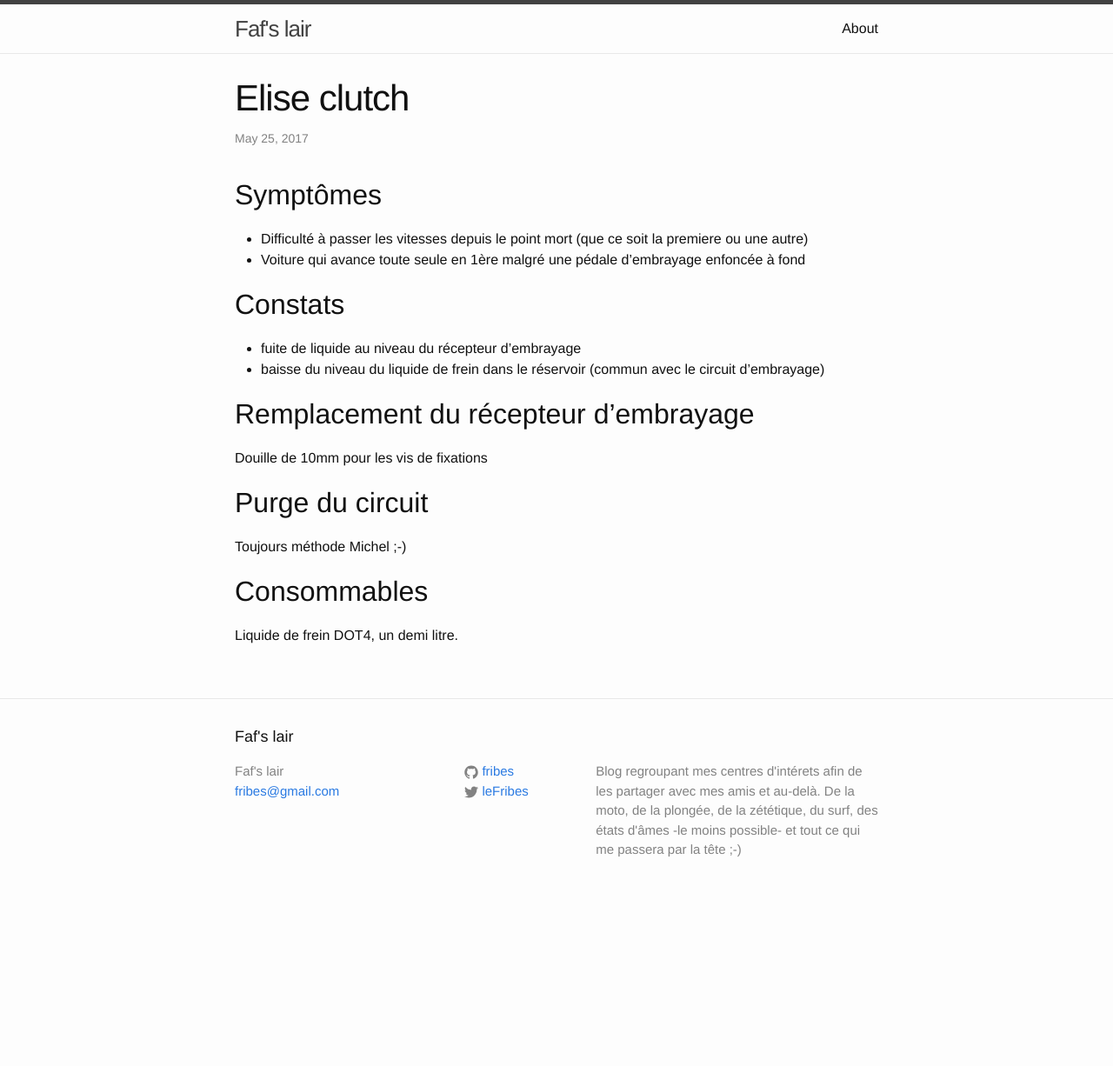
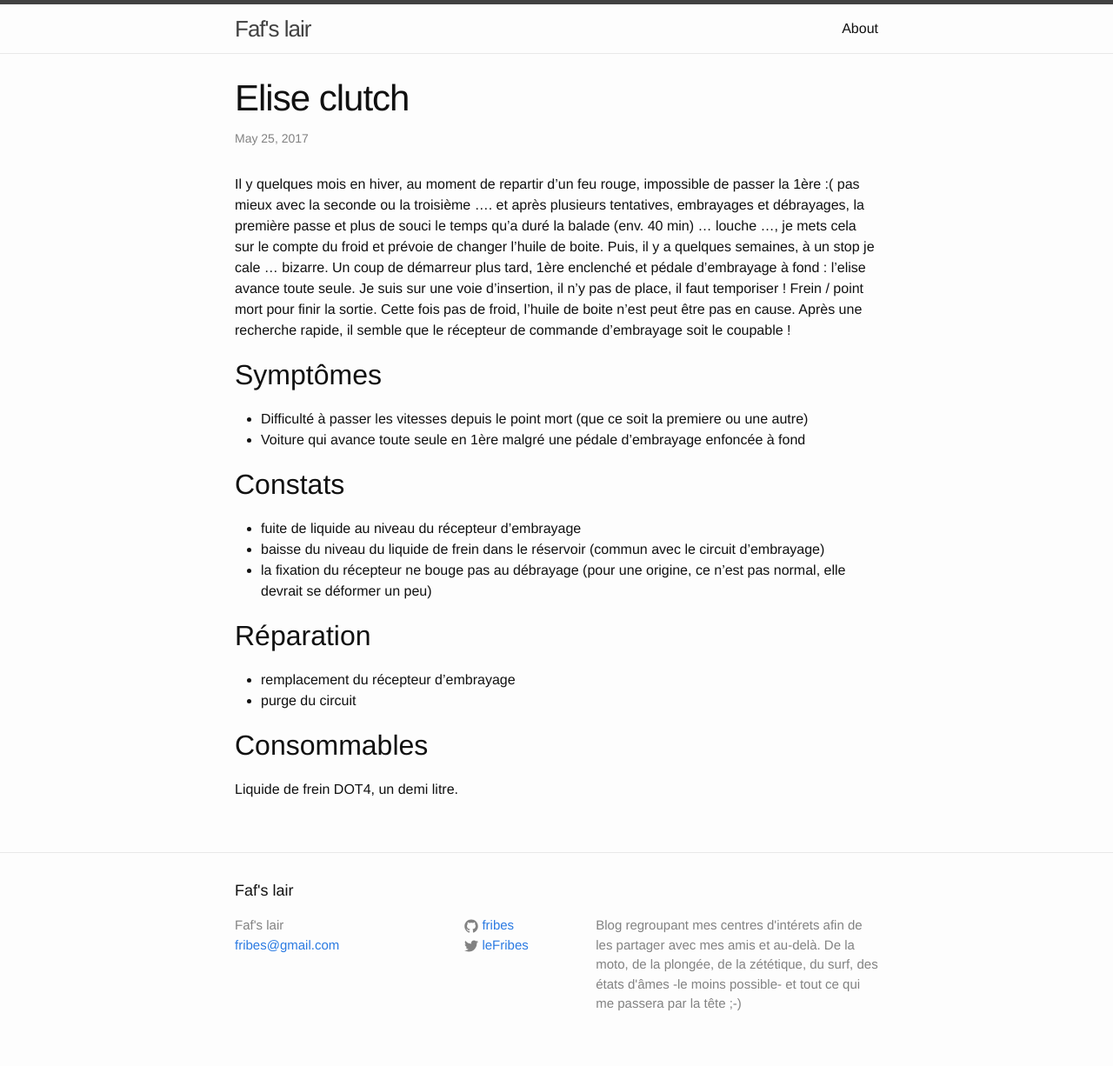
Before and after one commit to fribes/fribes.github.io, a Jekyll site: the page built from _posts/2017-05-25-clutch.markdown, in a window 1280 px wide. Shown: the whole page at 87% size. Built offline with Jekyll 4.4.1, drawn with Linux system fonts in a browser that asks for light colours; before the commit the page ends 1049 px from its top, so only the background shows below that.

Commit message:
Improve post

```diff
--- a/_posts/2017-05-25-clutch.markdown
+++ b/_posts/2017-05-25-clutch.markdown
@@ -4,6 +4,11 @@ title:  "Elise clutch"
 date:   2017-05-25 16:15:00 +0200
 categories: elise light
 ---
+
+
+Il y quelques mois en hiver, au moment de repartir d'un feu rouge, impossible de passer la 1ère :( pas mieux avec la seconde ou la troisième .... et après plusieurs tentatives, embrayages et débrayages, la première passe et plus de souci le temps qu'a duré la balade (env. 40 min) ... louche ..., je mets cela sur le compte du froid et prévoie de changer l'huile de boite.
+Puis, il y a quelques semaines, à un stop je cale ... bizarre. Un coup de démarreur plus tard, 1ère enclenché et pédale d'embrayage à fond : l'elise avance toute seule. Je suis sur une voie d'insertion, il n'y pas de place, il faut temporiser ! Frein / point mort pour finir la sortie. Cette fois pas de froid, l'huile de boite n'est peut être pas en cause.
+Après une recherche rapide, il semble que le récepteur de commande d'embrayage soit le coupable !
 
 
 Symptômes
@@ -18,18 +23,13 @@ Constats
 
 - fuite de liquide au niveau du récepteur d'embrayage
 - baisse du niveau du liquide de frein dans le réservoir (commun avec le circuit d'embrayage)
+- la fixation du récepteur ne bouge pas au débrayage (pour une origine, ce n'est pas normal, elle devrait se déformer un peu)
 
+Réparation
+----------
 
-Remplacement du récepteur d'embrayage
--------------------------------------
-
-Douille de 10mm pour les vis de fixations
-
-
-Purge du circuit
-----------------
-
-Toujours méthode Michel ;-)
+- remplacement du récepteur d'embrayage
+- purge du circuit
 
 
 Consommables
```
